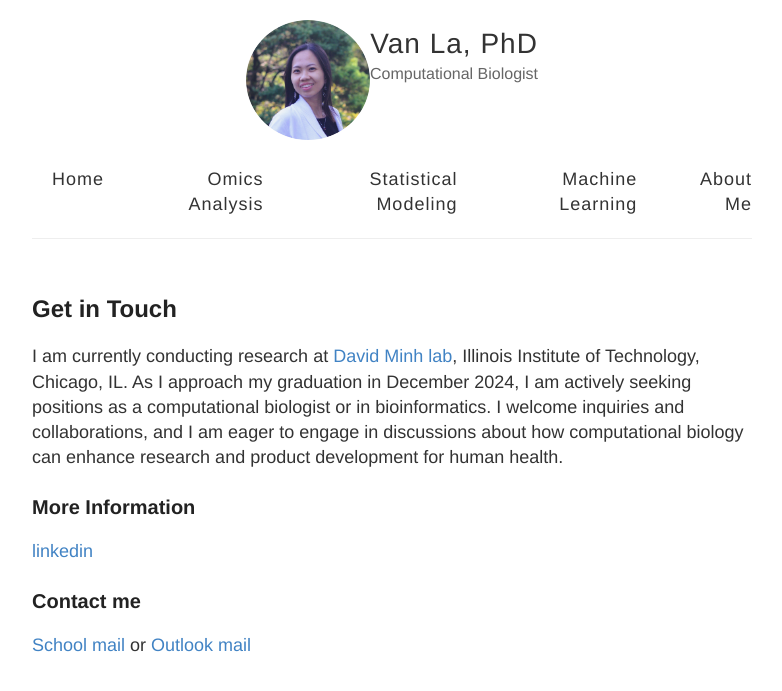
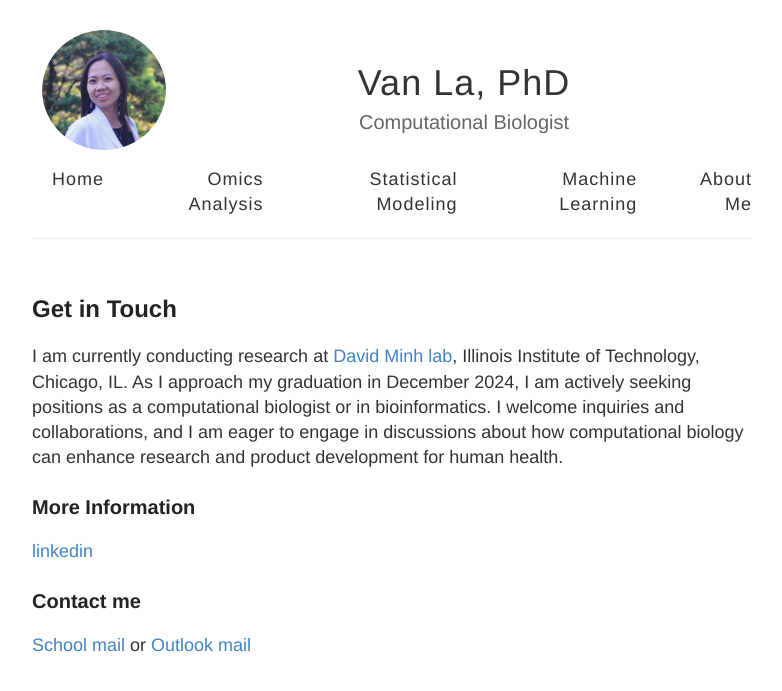
Before and after one commit to vanngocthuyla/Data_Analysis, a Jekyll site: the page built from _pages/about_me.md, in a window 1280 px wide. Shown: the top 691 px of the page, without its empty margins (248-1030 px from the left). Built offline with Jekyll 4.4.1, drawn with Linux system fonts in a browser that asks for light colours.

Commit message:
Update default.html

```diff
--- a/_layouts/default.html
+++ b/_layouts/default.html
@@ -13,34 +13,61 @@
     <link rel="alternate" type="application/rss+xml" title="{{ site.name }} - {{ site.description }}" href="{{ site.url }}/feed.xml" />
 
     <!-- Created with Jekyll Now - http://github.com/barryclark/jekyll-now -->
+    <style>
+      .info-box {
+        /* border: 1px solid #ccc; /* Add border for the box */
+        padding: 10px; /* Space inside the box */
+        border-radius: 8px; /* Rounded corners */
+        display: flex; /* Flex layout for image and text */
+        align-items: center; /* Center items vertically */
+        margin-bottom: -20px; /* Pulls the box up by 20 pixels */
+      }
+      .info-box img {
+        height: 120px; /* Image height */
+        width: auto; /* Auto width to maintain aspect ratio */
+        border-radius: 50%; /* Circular image */
+        margin-right: 20px; /* Space between image and text */
+      }
+      .site-info {
+        text-align: center; /* Align text */
+        margin: 0 auto;
+      }
+      .site-name {
+        font-size: 36px; /* Adjusted font size for the site name */
+      }
+      .site-description {
+        font-size: 20px; /* Adjusted font size for the description */
+      }
+    </style>
   </head>
 
   <body>
     <div class="wrapper-masthead">
       <div class="container">
-        <header class="masthead clearfix" style="display: flex; justify-content: space-between; align-items: center; flex-direction: column;">
+        <header class="masthead clearfix" style="display: flex; justify-content: center; flex-direction: column;">
           <div class="site-header">
-            <!-- Image on the left -->
-            <div style="float:left;">
-              <a href="{{ site.url }}/">
-                <img src="{{ site.url }}/images/assets/profile.jpeg" alt="My Picture" style="height: 120px; width: auto; border-radius: 50%;">
-              </a>
-            </div>
+            <!-- Box for the image, site name, and description -->
+            <div class="info-box">
+              <!-- Image on the left -->
+              <div style="float:left;">
+                <img src="{{ site.url }}/images/assets/profile.jpeg" alt="My Picture">
+              </div>
 
-            <!-- Site name and description in the middle -->
-            <div class="site-info" style="text-align: center; margin: 0 auto;">
-              <h1 class="site-name"><a href="{{ site.url }}/">{{ site.name }}</a></h1>
-              <p class="site-description">{{ site.description }}</p>
+              <!-- Site name and description on the right -->
+              <div class="site-info">
+                <h1 class="site-name"><a href="{{ site.url }}/">{{ site.name }}</a></h1>
+                <p class="site-description">{{ site.description }}</p>
+              </div>
             </div>
           </div>
 
-          <!-- Navigation goes to the next line -->
+          <!-- Navigation outside the info box -->
           <nav style="margin-top: 20px; text-align: center; display: flex; justify-content: center;">
-            <a href="{{ site.url }}/home" style="margin-right: 20px;">Home</a>
+            <a href="{{ site.url }}" style="margin-right: 20px;">Home</a>
             <a href="{{ site.url }}/omics" style="margin-right: 20px;">Omics Analysis</a>
             <a href="{{ site.url }}/modeling" style="margin-right: 20px;">Statistical Modeling</a>
             <a href="{{ site.url }}/machine_learning" style="margin-right: 20px;">Machine Learning</a>
-            <a href="{{ site.url }}/about_me">About Me</a>
+            <a href="{{ site.url }}/about">About Me</a>
           </nav>
         </header>
       </div>
@@ -50,14 +77,6 @@
       {{ content }}
     </div>
 
-<!--     <div class="wrapper-footer">
-      <div class="container">
-        <footer class="footer">
-          {% include svg-icons.html %}
-        </footer>
-      </div>
-    </div> -->
-
     {% include analytics.html %}
   </body>
 </html>
```
